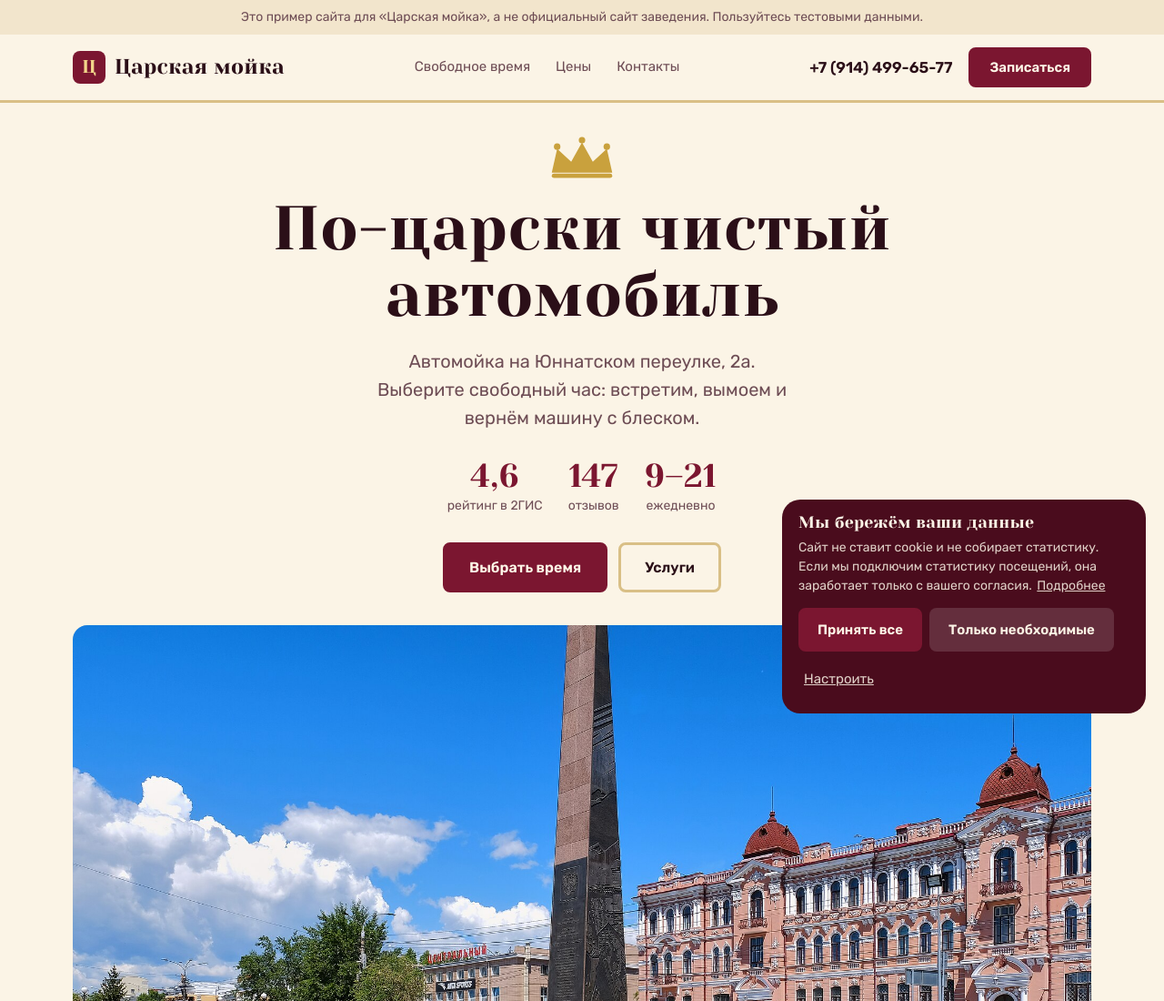
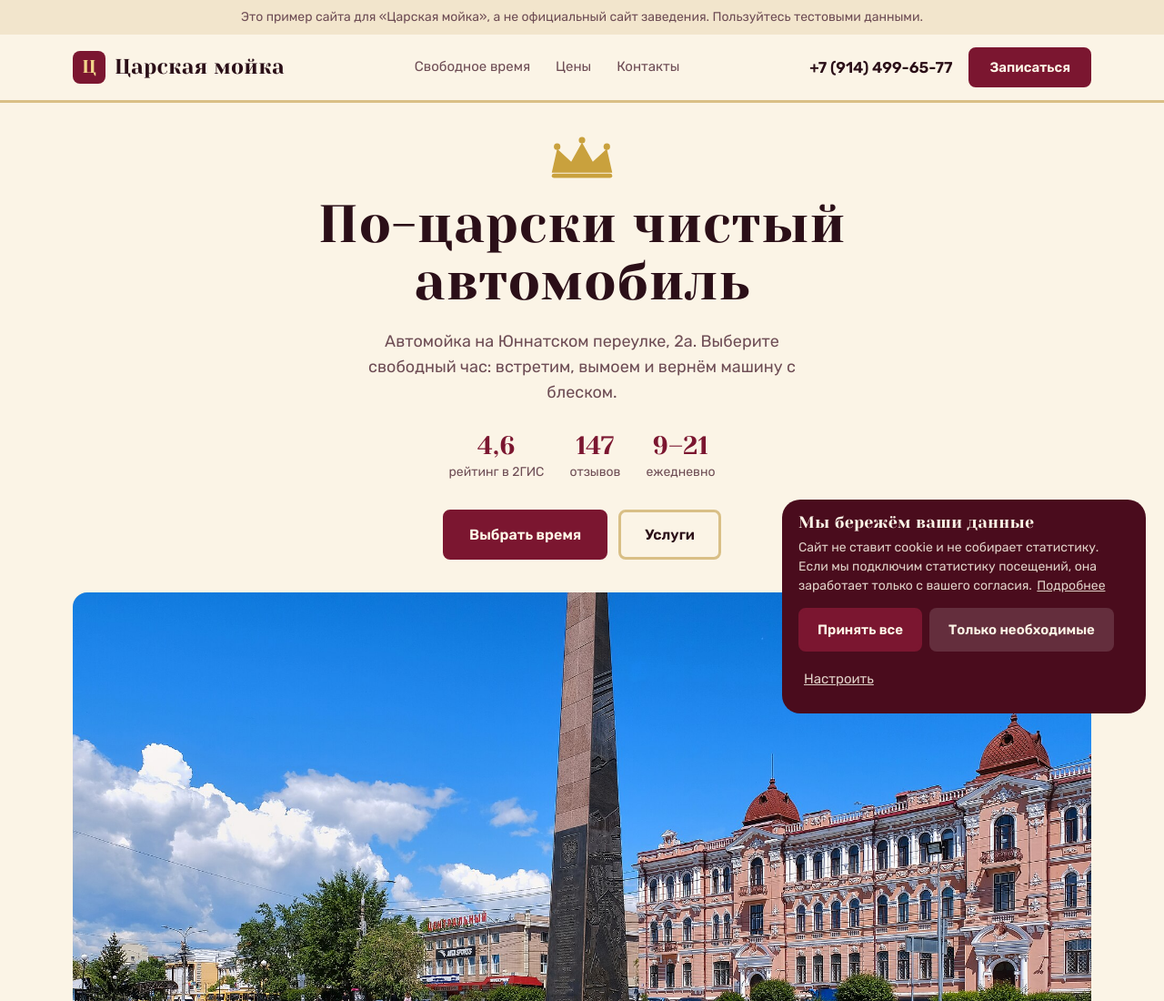
Before and after one commit to kennaiki/tsarskaya_demo, a plain HTML site: page index.html in a window 1280 px wide. Shown: the top 1100 px of the page at 91% size. Drawn offline with Linux system fonts and the light colour scheme; no server answers.

Commit message:
Спокойнее первый блок: заголовок, цифры, кнопки
Co-Authored-By: Claude Sonnet 5.5 <noreply@anthropic.com>

```diff
--- a/index.html
+++ b/index.html
@@ -310,11 +310,11 @@ footer .legal a{display:inline-block;padding:12px 4px;margin:-12px -4px}
 .logo{font-size:23px}
 .logo i{background:var(--accent);color:#f2d68a;font:400 20px var(--display);border-radius:8px}
 header{border-bottom:3px solid var(--line)}
-h1{font-size:clamp(38px,5.6vw,68px);line-height:1.08}
+h1{font-size:clamp(34px,4.9vw,58px);line-height:1.1;text-wrap:balance}
 .crown{display:block;width:76px;height:48px;margin:0 auto 18px;fill:var(--live)}
-.hero .lead{font-size:20px}
+.hero .lead{font-size:18px}
 .facts{justify-content:center}
-.facts b{color:var(--accent)}
+.facts b{color:var(--accent);font-size:28px}
 .btn{border-radius:8px}
 .board{background:var(--surface);border:3px solid var(--line)}
 .tabs{background:var(--soft)}
```
